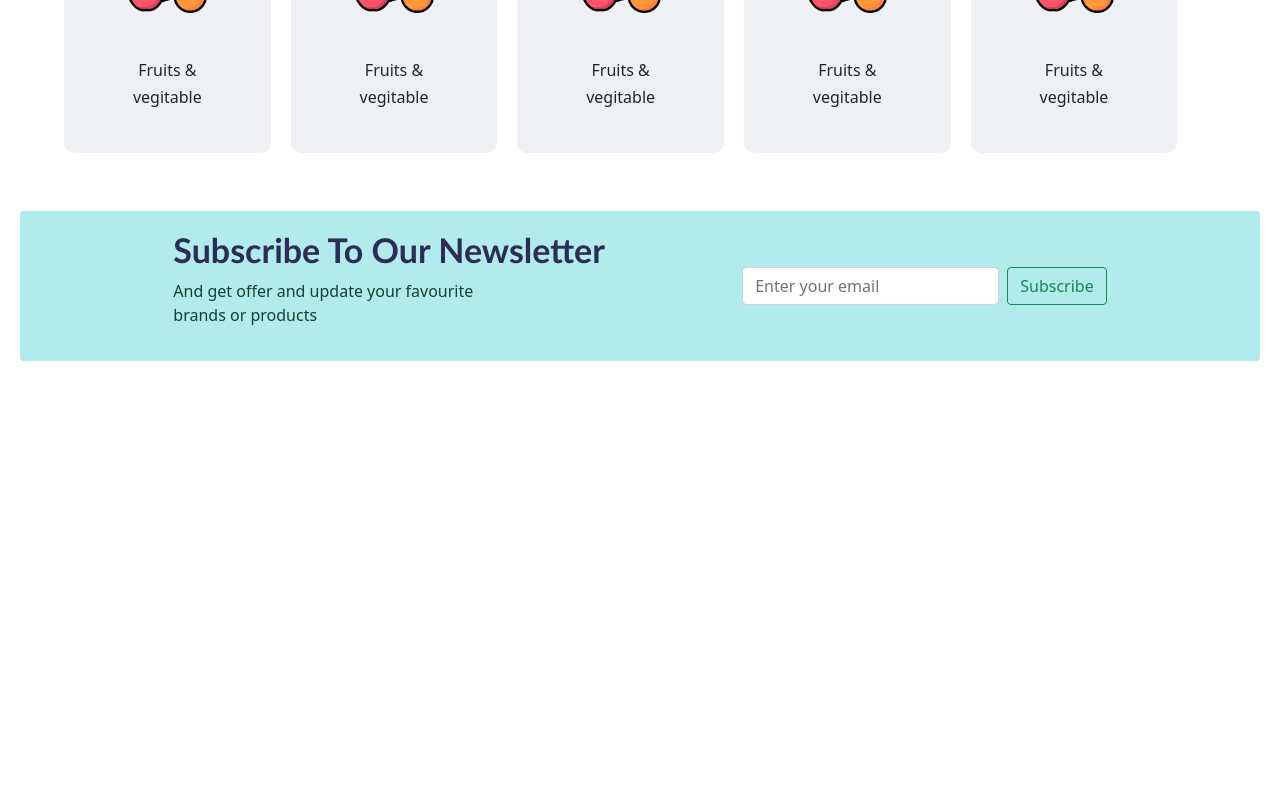
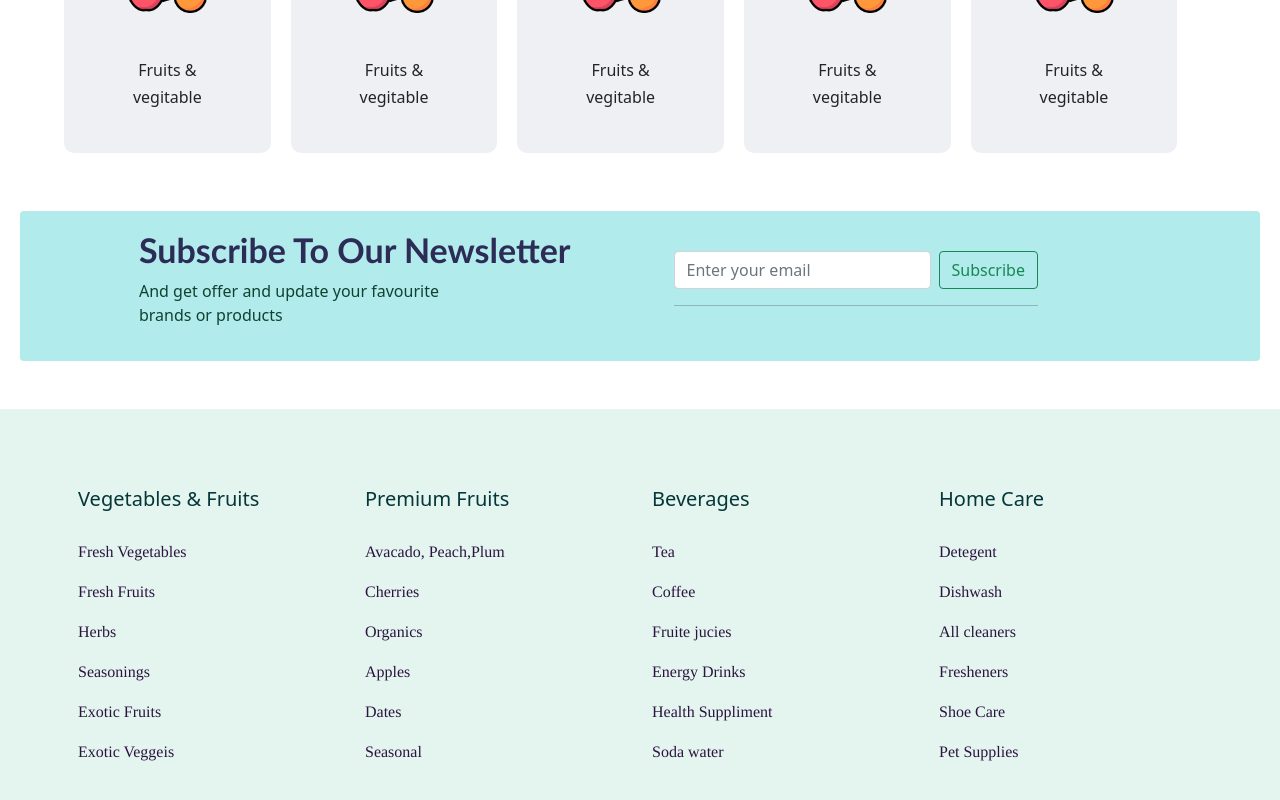
Before and after one commit to Anikroy7/fruity-garden-client, a React (Create React App) app: page / in a window 1280 px wide. Shown: the part 2066-2866 px from the top of the page. Before the commit the page ends 2475 px from the top, so only its background shows below. Built offline with nearby package versions, Linux system fonts and the light colour scheme; no server answers.

Commit message:
main footer section added

```diff
--- a/src/Components/Home/Category/Category.css
+++ b/src/Components/Home/Category/Category.css
@@ -16,6 +16,12 @@
     margin-bottom: 10px;
 }
 
+.category-container :hover {
+
+    padding: 10px;
+    box-shadow: 5px 10px 18px rgb(197, 182, 182);
+}
+
 .category-container img {
     margin-top: 20px;
     height: 80px;
--- /dev/null
+++ b/src/Components/Home/Footer/Footer.css
@@ -0,0 +1,21 @@
+.footer-main-container {
+    background-color: rgb(228, 245, 239);
+    padding: 30px;
+
+}
+
+.footer-main-container h6 {
+    font-size: 20px;
+    color: rgb(4, 54, 58);
+    margin-bottom: 29px;
+}
+
+.footer-main-container p {
+    color: rgb(43, 20, 63);
+    font-family: Times, Georgia, 'Times New Roman', serif;
+}
+
+.footer-main-container p:hover {
+    text-decoration: underline;
+    cursor: pointer;
+}
--- /dev/null
+++ b/src/Components/Home/Footer/Footer.js
@@ -0,0 +1,47 @@
+import React from 'react';
+import './Footer.css'
+const Footer = () => {
+    return (
+        <section className=' footer-main-container'>
+            <section className='row p-5'>
+                <div className='col-sm-6 col-md-4 col-lg-3 footer-detail-container'>
+                    <h6>Vegetables & Fruits</h6>
+                    <p>Fresh Vegetables</p>
+                    <p>Fresh Fruits</p>
+                    <p>Herbs</p>
+                    <p>Seasonings</p>
+                    <p>Exotic Fruits</p>
+                    <p>Exotic Veggeis</p>
+                </div>
+                <div className='col-sm-6 col-md-4 col-lg-3'>
+                    <h6>Premium Fruits</h6>
+                    <p>Avacado, Peach,Plum</p>
+                    <p>Cherries</p>
+                    <p>Organics</p>
+                    <p>Apples</p>
+                    <p>Dates</p>
+                    <p>Seasonal</p>
+                </div>
+                <div className='col-sm-6 col-md-4 col-lg-3'>
+                    <h6>Beverages</h6>
+                    <p>Tea</p>
+                    <p>Coffee</p>
+                    <p>Fruite jucies</p>
+                    <p>Energy Drinks</p>
+                    <p>Health Suppliment</p>
+                    <p>Soda water</p>
+                </div>
+                <div className='col-sm-6 col-md-4 col-lg-3'>
+                    <h6>Home Care</h6>
+                    <p>Detegent</p>
+                    <p>Dishwash</p>
+                    <p>All cleaners</p>
+                    <p>Fresheners</p>
+                    <p>Shoe Care</p>
+                    <p>Pet Supplies</p>
+                </div></section>
+        </section>
+    );
+};
+
+export default Footer;
--- a/src/Components/Home/Home/Home.js
+++ b/src/Components/Home/Home/Home.js
@@ -2,6 +2,7 @@ import React from 'react';
 import Banner from '../Banner/Banner';
 import BeautyCare from '../BeautyCare/BeautyCare';
 import Category from '../Category/Category';
+import Footer from '../Footer/Footer';
 import FruitsDiscount from '../FruitsDiscount/FruitsDiscount';
 import Header from '../Header/Header';
 import Products from '../Products/Products';
@@ -19,6 +20,7 @@ const Home = () => {
             <FruitsDiscount></FruitsDiscount>
             <Category></Category>
             <Subscribe></Subscribe>
+            <Footer></Footer>
         </div>
     );
 };
--- a/src/Components/Home/Subscribe/Subscribe.js
+++ b/src/Components/Home/Subscribe/Subscribe.js
@@ -21,8 +21,9 @@ const Subscribe = () => {
                     />
                     <Button variant="outline-success">Subscribe</Button>
                 </Form>
+                <hr />
             </div>
-
+            <hr className='mt-5' />
         </section>
     );
 };
```
